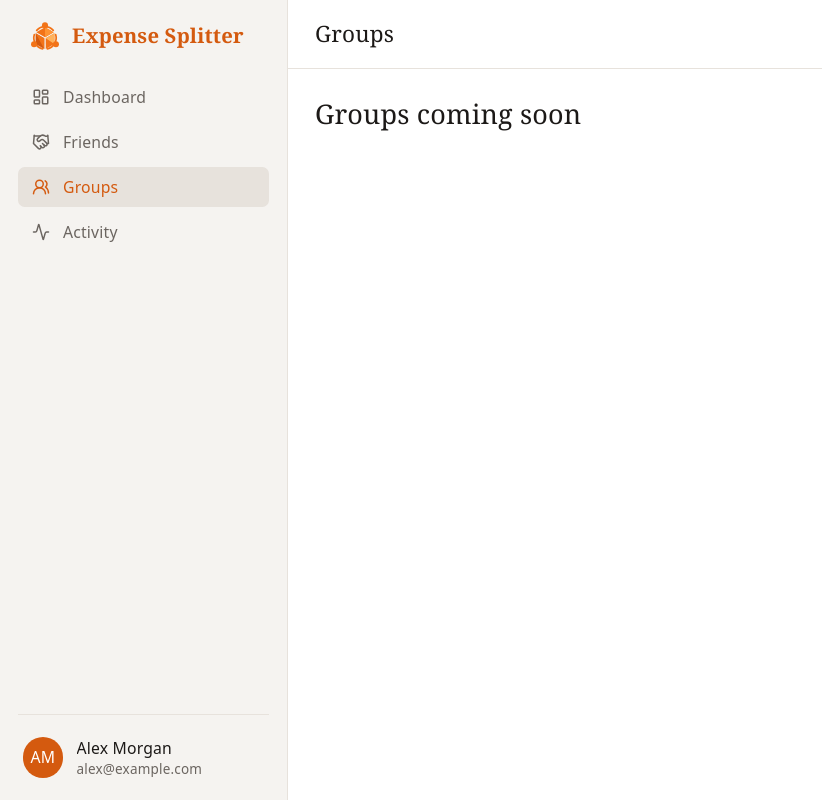
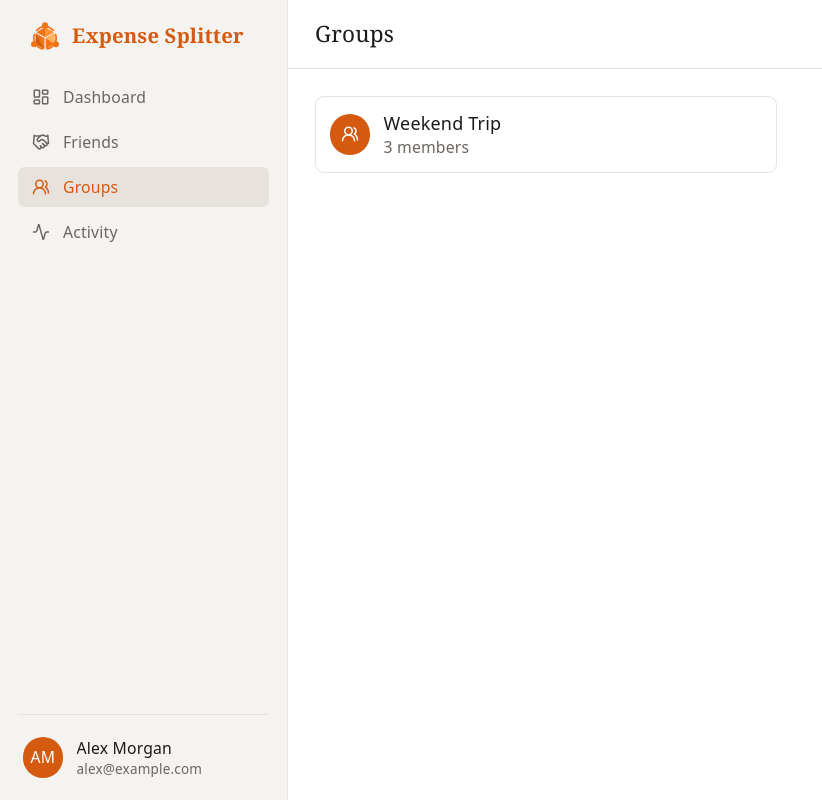
Before and after one commit to utkarshutt2706/expense-splitter, a React (Vite) app: page /groups in a window 1280 px wide. Shown: the whole page, without its empty margins (0-822 px from the left). Built offline with nearby package versions, Linux system fonts and the light colour scheme.

Commit message:
Chore: Add groups list page (#49)

```diff
--- a/src/app/router.tsx
+++ b/src/app/router.tsx
@@ -1,5 +1,6 @@
 import { createBrowserRouter } from 'react-router';
 import { FriendsPage } from '../features/friends/FriendsPage';
+import { GroupsPage } from '../features/groups/GroupsPage';
 import { AppLayout } from './layouts/AppLayout';
 import { PlaceholderPage } from './pages/PlaceholderPage';
 
@@ -11,7 +12,7 @@ export const router = createBrowserRouter(
             children: [
                 { index: true, element: <PlaceholderPage title="Dashboard coming soon" /> },
                 { path: 'friends', element: <FriendsPage /> },
-                { path: 'groups', element: <PlaceholderPage title="Groups coming soon" /> },
+                { path: 'groups', element: <GroupsPage /> },
                 { path: 'activity', element: <PlaceholderPage title="Activity coming soon" /> },
                 { path: 'settings', element: <PlaceholderPage title="Settings coming soon" /> },
             ],
--- /dev/null
+++ b/src/features/groups/GroupsPage.tsx
@@ -0,0 +1,38 @@
+import { UsersRound } from 'lucide-react';
+import { useGroups } from './useGroups';
+
+export function GroupsPage() {
+    const { data: groups, isLoading, isError } = useGroups();
+
+    return (
+        <div>
+            {isLoading ? (
+                <div className="text-muted-foreground">Loading groups…</div>
+            ) : isError ? (
+                <div className="text-red-600">Couldn't load groups.</div>
+            ) : !groups || groups.length === 0 ? (
+                <div className="text-muted-foreground">No groups yet.</div>
+            ) : (
+                <ul className="grid grid-cols-1 gap-3 md:grid-cols-2">
+                    {groups.map((group) => (
+                        <li
+                            key={group.id}
+                            className="flex items-center gap-3 rounded-lg border border-border p-3"
+                        >
+                            <span className="flex size-9 items-center justify-center rounded-full bg-brand-600 text-white">
+                                <UsersRound className="size-4" />
+                            </span>
+                            <div className="flex-1">
+                                <p className="font-medium text-surface-foreground">{group.name}</p>
+                                <p className="text-sm text-muted-foreground">
+                                    {group.memberIds.length}{' '}
+                                    {group.memberIds.length === 1 ? 'member' : 'members'}
+                                </p>
+                            </div>
+                        </li>
+                    ))}
+                </ul>
+            )}
+        </div>
+    );
+}
--- /dev/null
+++ b/src/features/groups/useGroups.ts
@@ -0,0 +1,9 @@
+import { useQuery } from '@tanstack/react-query';
+import { groupService } from '../../lib/services';
+
+export function useGroups() {
+    return useQuery({
+        queryKey: ['groups'],
+        queryFn: () => groupService.getAll(),
+    });
+}
```
Also changed, not shown: 2 other files (tests, documents, lock files or other folders).
